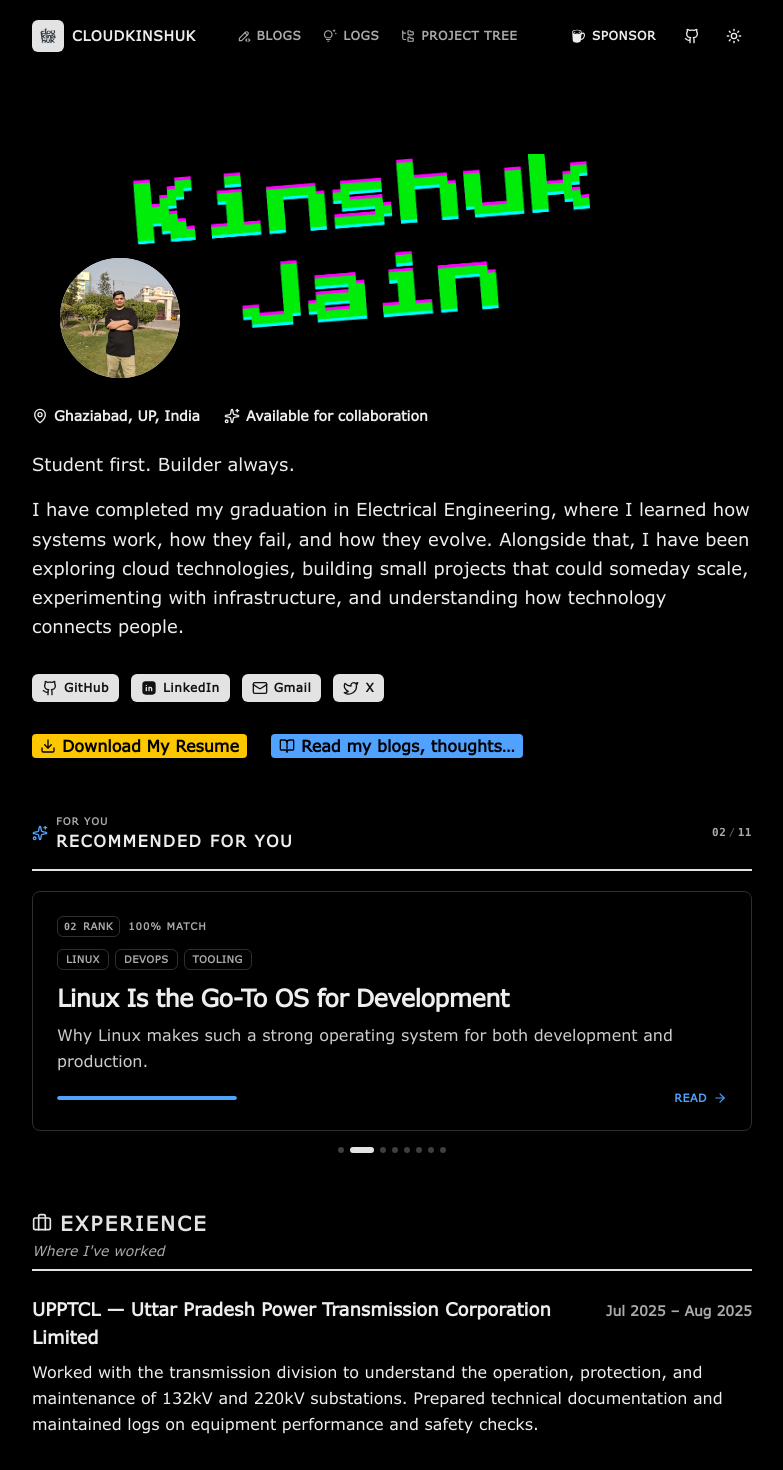
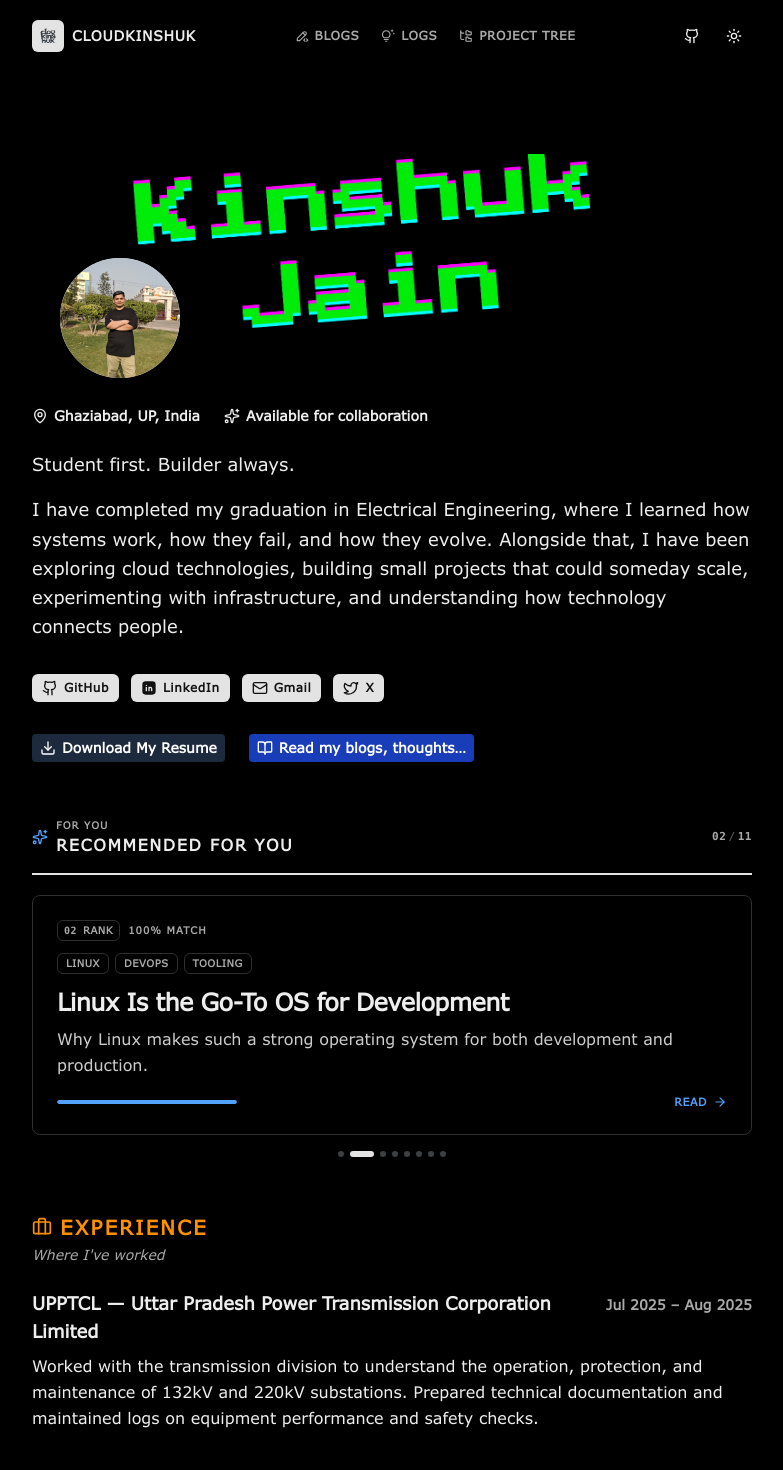
Before and after one commit to kinshukjainn/cloudkinshuk, a Next.js app: page / in a window 1280 px wide. Shown: the top 1470 px of the page, without its empty margins (248-1031 px from the left). Built offline with nearby package versions, Linux system fonts and the light colour scheme; a web font is replaced by a local one.

Commit message:
more refined buttons design and removed sponsor button from the header

```diff
--- a/app/components/Header.tsx
+++ b/app/components/Header.tsx
@@ -6,7 +6,6 @@ import Image from "next/image";
 import { usePathname } from "next/navigation";
 import { useTheme } from "next-themes";
 import { Github, Sun, Moon } from "lucide-react";
-import { GiCoffeeMug } from "react-icons/gi";
 import { useMounted } from "./hooks/useMounted";
 import { LuFolderTree } from "react-icons/lu";
 import { MdOutlineTipsAndUpdates } from "react-icons/md";
@@ -266,28 +265,6 @@ const Header: React.FC = () => {
 
           {/* ── Right action cluster ──────────────────────── */}
           <div className="flex shrink-0 items-center gap-1 sm:gap-1.5">
-            {/* Sponsor — icon-only on small, full CTA on md+ */}
-            <a
-              href="https://brewrepo.cloudkinshuk.in"
-              target="_blank"
-              rel="noopener noreferrer"
-              aria-label="Sponsor this project"
-              className={`
-                hidden h-9 w-9 place-items-center rounded-md ${TEXT}
-                transition-colors duration-300 ${EASE} ${FOCUS}
-                hover:bg-black/[0.06] dark:hover:bg-white/[0.08]
-                sm:grid
-                md:inline-flex md:h-auto md:w-auto md:gap-1.5 md:rounded-md
-                md:px-3 md:py-1.5
-                md:text-xs md:font-bold md:uppercase md:tracking-wider
-                md:hover:bg-[#1f1f1f] md:hover:text-white
-                 dark:md:hover:text-[#111]
-              `}
-            >
-              <GiCoffeeMug className="h-4 w-4" aria-hidden="true" />
-              <span className="hidden md:inline">Sponsor</span>
-            </a>
-
             {/* GitHub — always visible */}
             <a
               href="https://github.com/kinshukjainn/cloudkinshuk"
--- a/app/page.tsx
+++ b/app/page.tsx
@@ -222,8 +222,8 @@ function Section({
 }) {
   return (
     <section className="mb-14">
-      <div className="mb-6 border-b-2 border-[#1f1f1f] pb-2 dark:border-[#e3e3e3]">
-        <h2 className="flex items-center gap-2 text-xl font-bold uppercase tracking-widest text-[#1F1F1F] dark:text-[#E3E3E3]">
+      <div className="mb-6 ">
+        <h2 className="flex items-center gap-2 text-xl font-extrabold uppercase tracking-widest text-blue-800 dark:text-[#ff9100]">
           {icon}
           {title}
         </h2>
@@ -269,7 +269,7 @@ function CertificationCard({ cert }: { cert: Certification }) {
         href={cert.verifyUrl}
         target="_blank"
         rel="noopener noreferrer"
-        className="mt-3 inline-flex items-center gap-1 font-bold text-blue-700 underline hover:text-blue-900 dark:text-blue-400 dark:hover:text-blue-300"
+        className="mt-3 inline-flex items-center gap-1 font-semibold text-sm text-white bg-blue-800 px-2 py-1 rounded  dark:text-white"
       >
         <ExternalLink className="h-4 w-4" /> Verify on official portal
       </a>
@@ -387,14 +387,14 @@ export default function Home() {
             <div className="flex flex-wrap gap-6 pt-2 font-bold">
               <Link
                 href="/myresumekinshuk.pdf"
-                className="flex items-center gap-1.5 text-black px-2 py-1/2 dark:bg-yellow-400  bg-yellow-500 dark:text-black rounded"
+                className="flex items-center gap-1.5 text-white px-2 py-1 dark:bg-slate-800 text-sm bg-slate-800 dark:text-white rounded"
               >
                 <Download className="h-4 w-4" /> Download My Resume
               </Link>
 
               <Link
                 href="/blogs"
-                className="flex items-center gap-1.5 text-black px-2 py-1/2 bg-blue-500 dark:bg-blue-400  dark:text-black rounded"
+                className="flex items-center gap-1.5 text-white text-sm px-2 py-1/2 bg-blue-800 dark:bg-blue-800  dark:text-white rounded"
               >
                 <BookOpen className="h-4 w-4" /> Read my blogs, thoughts…
               </Link>
```
